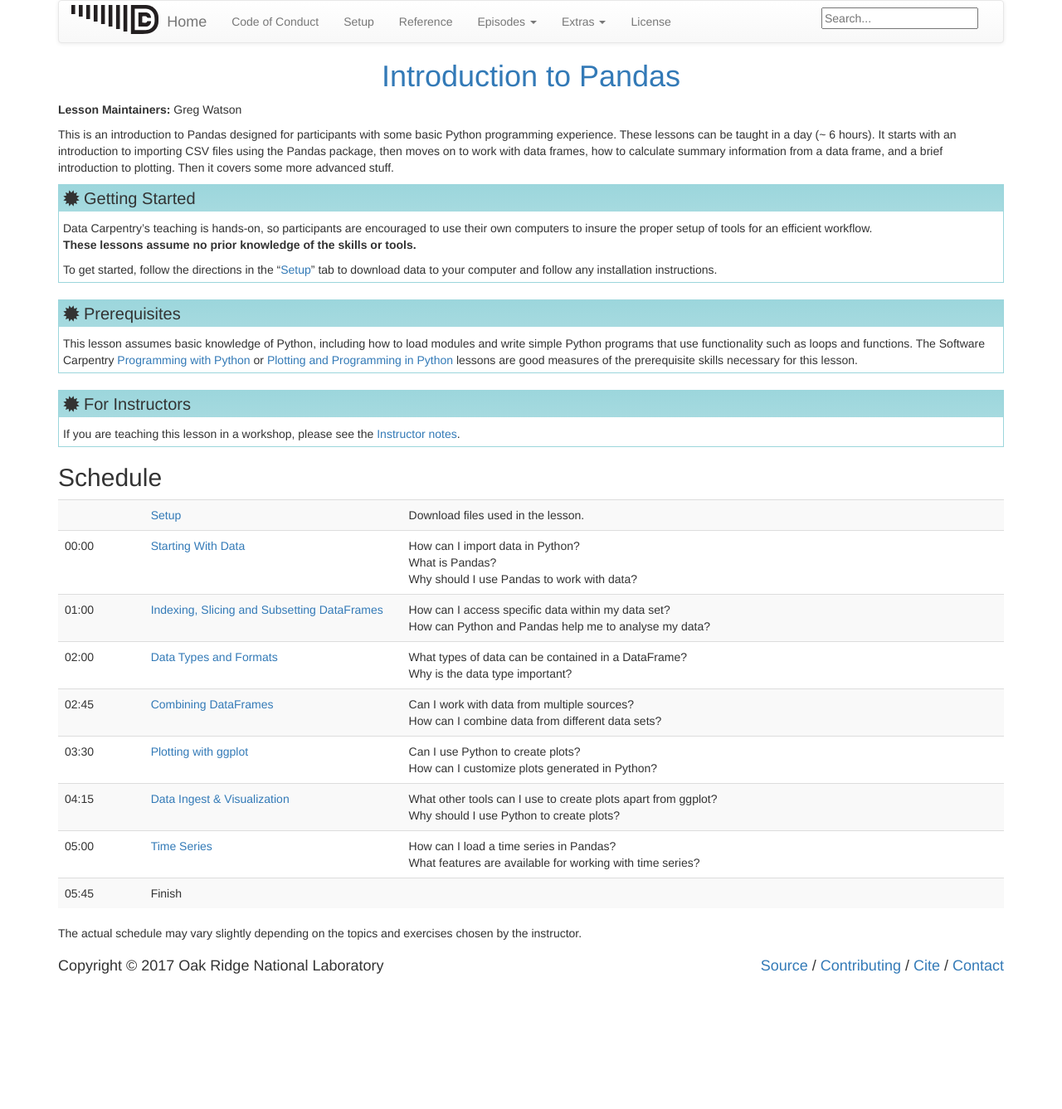
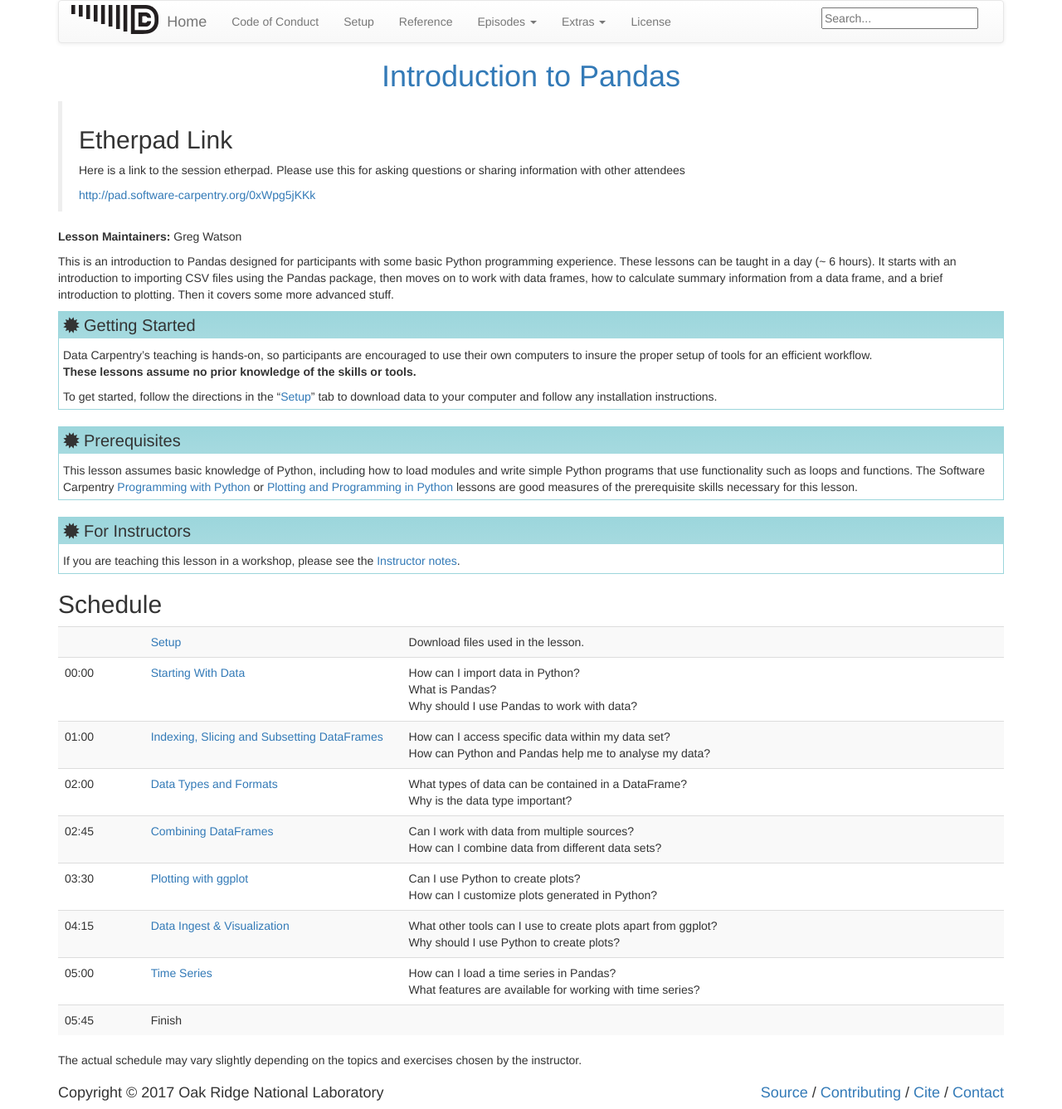
Before and after one commit to ornl-training/python-gis, a Jekyll site: the page built from index.md, in a window 1280 px wide. Shown: the whole page at 83% size. Built offline with Jekyll 4.4.1, drawn with Linux system fonts in a browser that asks for light colours; before the commit the page ends 1184 px from its top, so only the background shows below that.

Commit message:
Signed-off-by: Greg Watson <g.watson@computer.org>

```diff
--- a/index.md
+++ b/index.md
@@ -5,6 +5,13 @@ root: .
 maintainers:
   - Greg Watson
 ---
+
+> ## Etherpad Link
+>
+> Here is a link to the session etherpad. Please use this for asking questions or sharing information with other attendees
+>
+> [http://pad.software-carpentry.org/0xWpg5jKKk](http://pad.software-carpentry.org/0xWpg5jKKk)
+>
 
 **Lesson Maintainers:** {{ page.maintainers | join: ', ' }}
 
```
